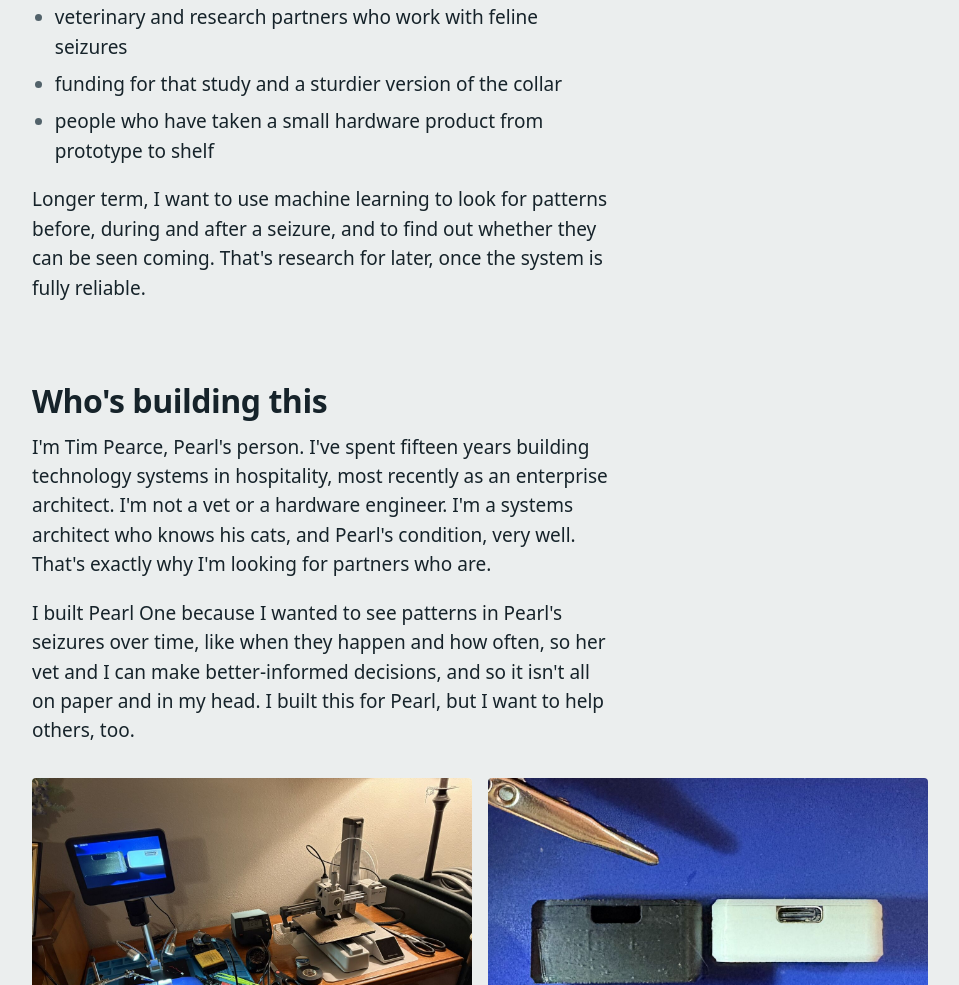
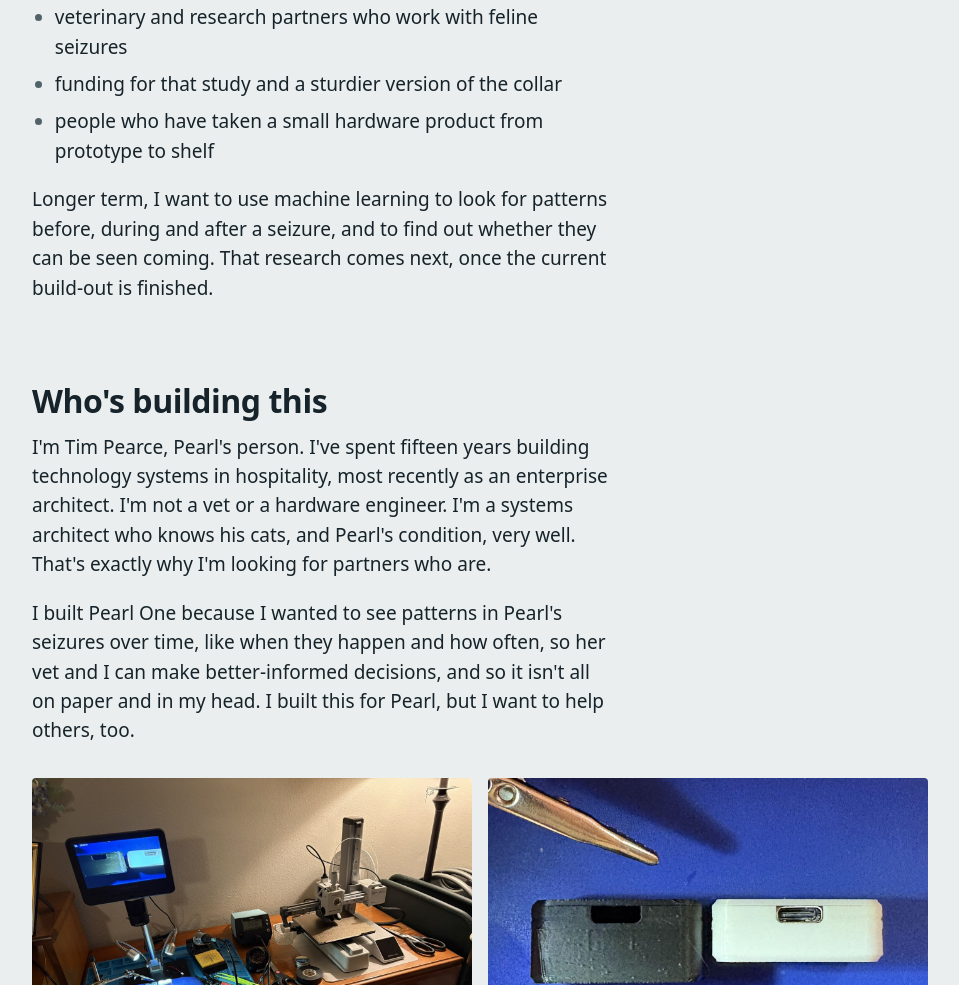
Before and after one commit to timothywilliampearce/pearlone-site, a plain HTML site: page index.html in a window 1280 px wide. Shown: the part 5092-6077 px from the top of the page, without its empty margins (48-1007 px from the left). Drawn offline with Linux system fonts and the light colour scheme; a web font is replaced by a local one.

Commit message:
Reword machine learning timing line
Co-Authored-By: Claude Opus 5.5 <noreply@anthropic.com>
Claude-Session: https://claude.ai/code/session_01WmoNif3YbPWbczcq7QX62n

```diff
--- a/index.html
+++ b/index.html
@@ -150,7 +150,7 @@
         <li>funding for that study and a sturdier version of the collar</li>
         <li>people who have taken a small hardware product from prototype to shelf</li>
       </ul>
-      <p>Longer term, I want to use machine learning to look for patterns before, during and after a seizure, and to find out whether they can be seen coming. That's research for later, once the system is fully reliable.</p>
+      <p>Longer term, I want to use machine learning to look for patterns before, during and after a seizure, and to find out whether they can be seen coming. That research comes next, once the current build-out is finished.</p>
     </div>
   </section>
 
```
